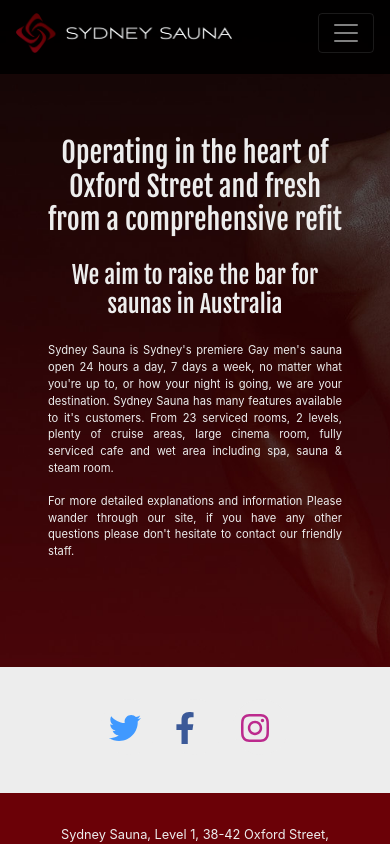
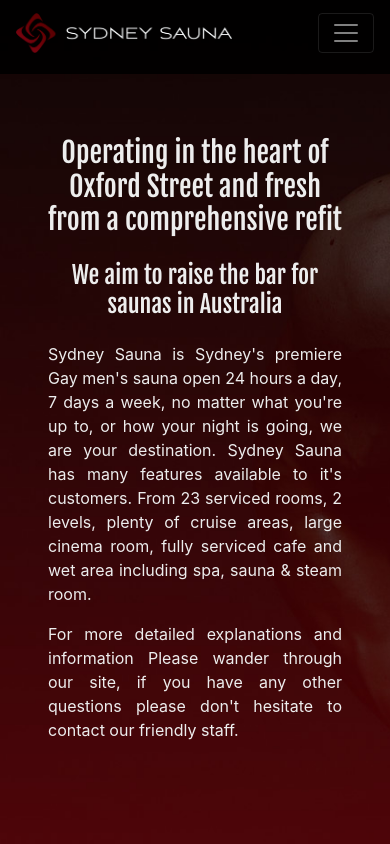
Before and after one commit to nathan-king/gym-venue-website, a Next.js app: page / in a window 390 px wide. Shown: the top 844 px of the page. Built offline with nearby package versions, Linux system fonts and the light colour scheme.

Commit message:
change font-size globally for small screens

```diff
--- a/styles/typography.scss
+++ b/styles/typography.scss
@@ -13,11 +13,23 @@
     text-align: center;
 }
 
+h1 {
+    font-size: 1.3rem;
+}
+
+h2 {
+    font-size: 1.15rem;
+}
+
+h3 {
+    font-size: 1rem;
+}
+
 p {
     font-size: .7rem;
 }
 
-@media screen and (max-width: $small-bp){
+@media screen and (max-width: $medium-bp){
 
     h1 {
         font-size: 1.75rem;
@@ -29,6 +41,10 @@
 
     h3 {
         font-size: 1.25rem;
+    }
+
+    p {
+        font-size: 1rem;
     }
 
 }
```
